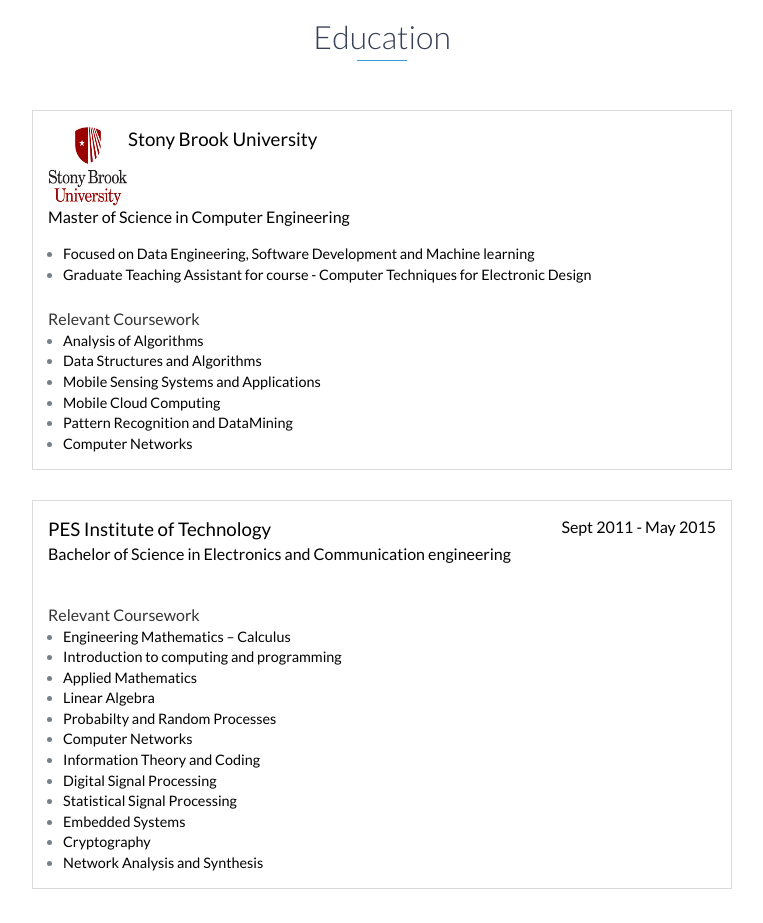
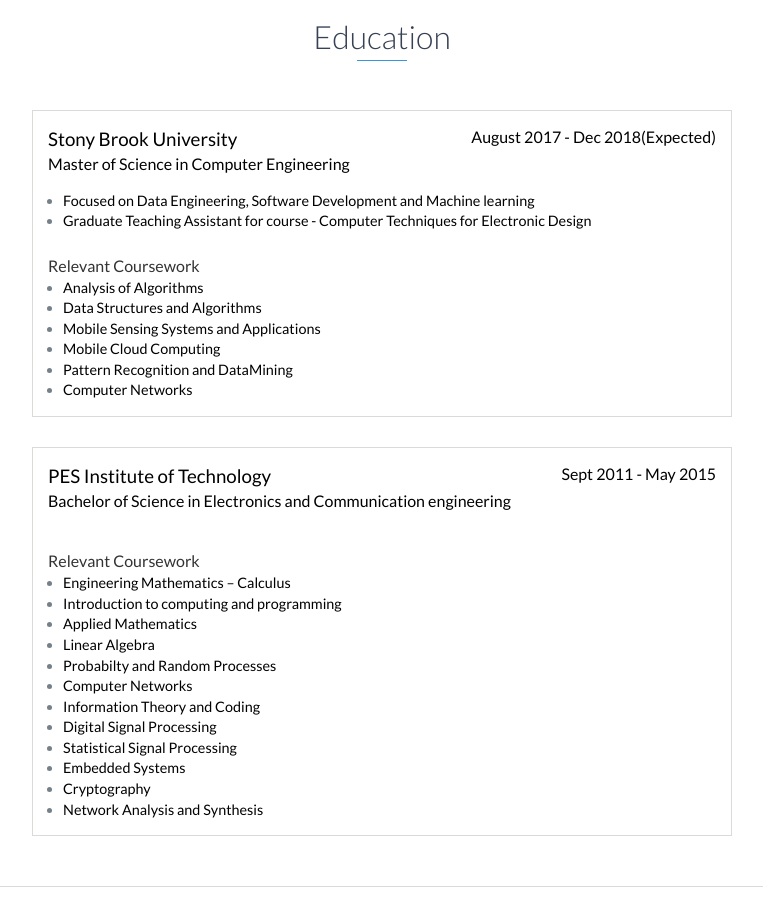
Before and after one commit to bhargavaukkalam/bhargavaukkalam.github.io, a website: page index.html in a window 1280 px wide. Shown: the part 2220-3143 px from the top of the page, without its empty margins (258-1021 px from the left). Drawn offline with nearby package versions, Linux system fonts and the light colour scheme.

Commit message:
removed SBU image

```diff
--- a/index.html
+++ b/index.html
@@ -131,11 +131,11 @@
     <div id="education" class="background">
         <h2 class="heading">Education</h2>
         <div class="education-block">
-                <div class="project-image">
+                <!-- <div class="project-image">
                         <img src="images/SBU.jpg" width="80" height="80"/>
-                    </div>
+                    </div> -->
             <h3><font color = "#000000">Stony Brook University</font></h3>
-            <!-- <span class="education-date"><font color="000000">August 2017 - Dec 2018(Expected)</font></span> -->
+            <span class="education-date"><font color="000000">August 2017 - Dec 2018(Expected)</font></span>
             <h4><font color = "#000000">Master of Science in Computer Engineering</font></h4>
             <p>
                 <ul>
```
